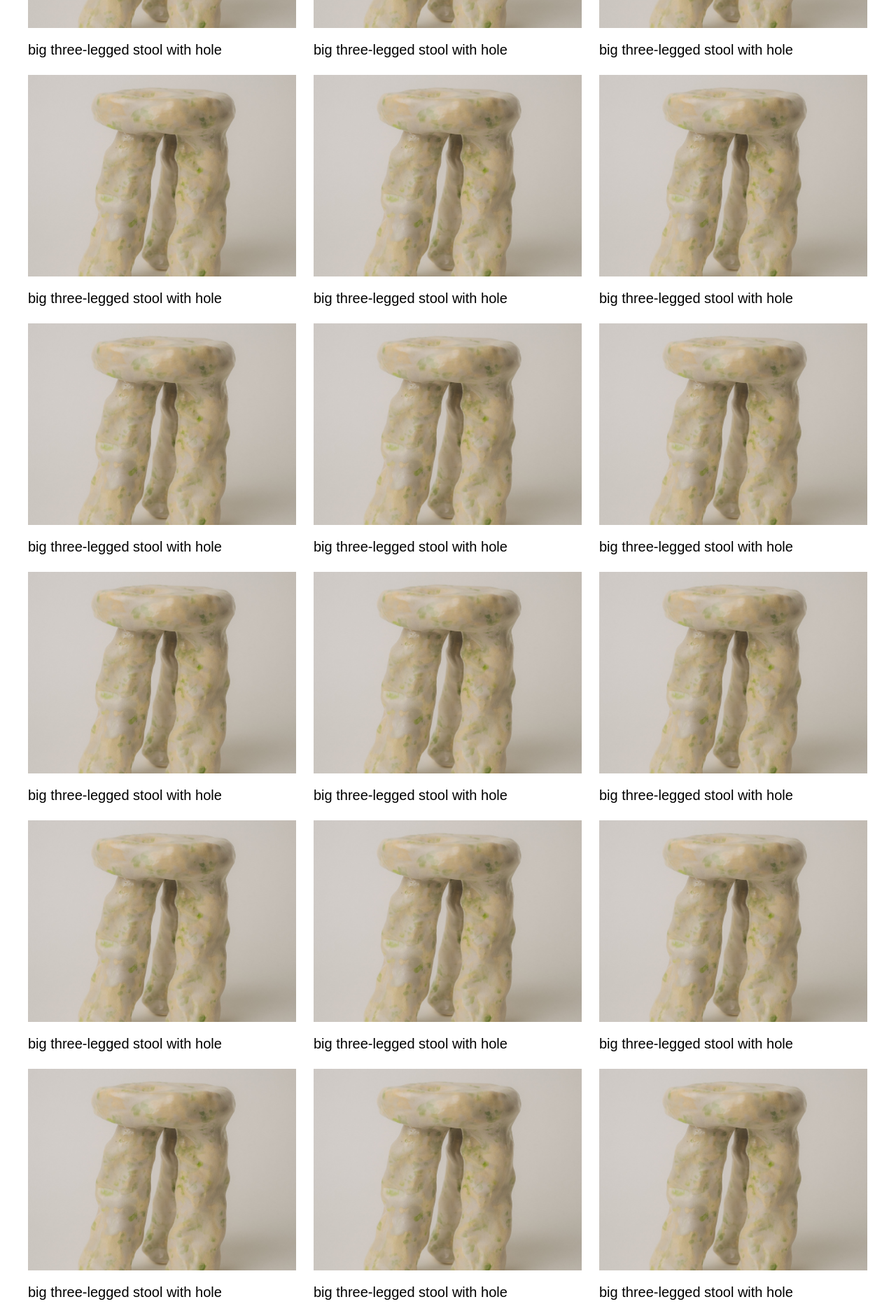
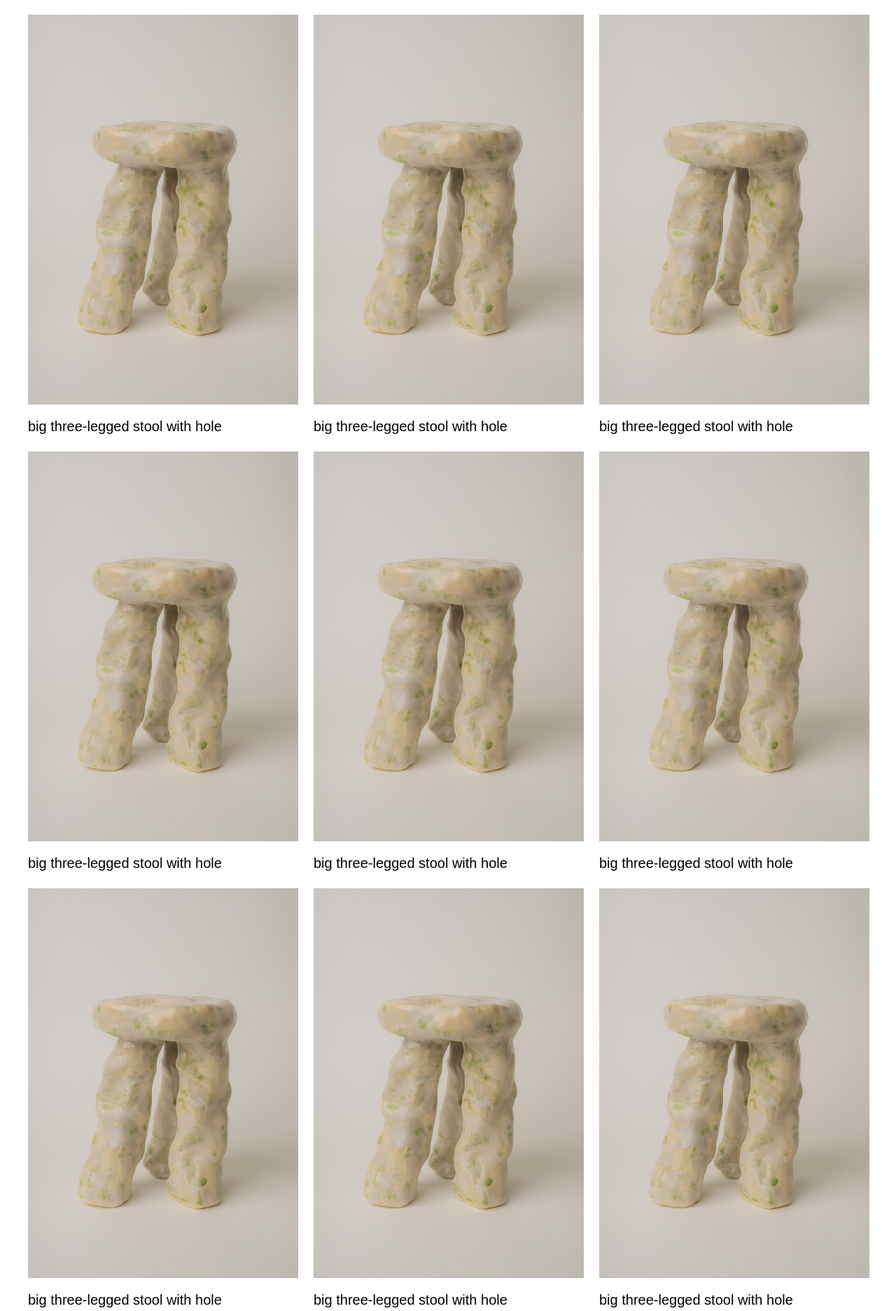
Before and after one commit to BarsBarsovich/factura-web, a website: page app/special-progress.html in a window 1280 px wide. Shown: the part 709-2582 px from the top of the page at 70% size. Drawn offline with Linux system fonts and the light colour scheme.

Commit message:
все исправил

```diff
--- a/app/scss/_common.scss
+++ b/app/scss/_common.scss
@@ -65,5 +65,13 @@ img {
 .mobile {
   @include tablets() {
     height: 100%;
+    width: 100%;
   }
 }
+.ml10 {
+  margin-left: 10px;
+}
+
+.w793 {
+  width: 793px;
+}
--- a/app/scss/components/card.scss
+++ b/app/scss/components/card.scss
@@ -5,6 +5,13 @@
   &__logo {
     max-width: 383px;
     max-height: 288px;
+    &_big {
+      width: 386px;
+      height: 557px;
+      @include phones() {
+        width: 100%;
+      }
+    }
   }
 
   &__title {
@@ -68,7 +75,7 @@
 
   &_big {
     grid-column: span 2;
-    @include phones(){
+    @include phones() {
       grid-column: span 1;
     }
   }
--- a/app/special-progress.html
+++ b/app/special-progress.html
@@ -30,258 +30,258 @@
       <main class="main">
         <div class="gallery">
           <div class="gallery__container container">
-            <div class="card">
-              <picture>
+            <a href="#" class="card">
+              <picture class="mobile">
                 <img
                   src="./img/chair.png"
                   loading="lazy"
                   srcset="./img/chair.png 2x"
                   alt=""
-                  class="card__logo"
+                  class="card__logo_big"
                 />
               </picture>
               <span class="card__title">big three-legged stool with hole</span>
-            </div>
-            <div class="card">
-              <picture>
+            </a>
+            <a href="#" class="card">
+              <picture class="mobile">
                 <img
                   src="./img/chair.png"
                   loading="lazy"
                   srcset="./img/chair.png 2x"
                   alt=""
-                  class="card__logo"
+                  class="card__logo_big"
                 />
               </picture>
               <span class="card__title">big three-legged stool with hole</span>
-            </div>
-            <div class="card">
-              <picture>
+            </a>
+            <a href="#" class="card">
+              <picture class="mobile">
                 <img
                   src="./img/chair.png"
                   loading="lazy"
                   srcset="./img/chair.png 2x"
                   alt=""
-                  class="card__logo"
+                  class="card__logo_big"
                 />
               </picture>
               <span class="card__title">big three-legged stool with hole</span>
-            </div>
-            <div class="card">
-                <picture>
+            </a>
+            <a href="#" class="card">
+                <picture class="mobile">
                   <img
                     src="./img/chair.png"
                     loading="lazy"
                     srcset="./img/chair.png 2x"
                     alt=""
-                    class="card__logo"
+                    class="card__logo_big"
                   />
                 </picture>
                 <span class="card__title">big three-legged stool with hole</span>
-              </div>
-              <div class="card">
-                <picture>
+              </a>
+              <a href="#" class="card">
+                <picture class="mobile">
                   <img
                     src="./img/chair.png"
                     loading="lazy"
                     srcset="./img/chair.png 2x"
                     alt=""
-                    class="card__logo"
+                    class="card__logo_big"
                   />
                 </picture>
                 <span class="card__title">big three-legged stool with hole</span>
-              </div>
-              <div class="card">
-                <picture>
+              </a>
+              <a href="#" class="card">
+                <picture class="mobile">
                   <img
                     src="./img/chair.png"
                     loading="lazy"
                     srcset="./img/chair.png 2x"
                     alt=""
-                    class="card__logo"
+                    class="card__logo_big"
                   />
                 </picture>
                 <span class="card__title">big three-legged stool with hole</span>
-              </div>
-              <div class="card">
-                <picture>
+              </a>
+              <a href="#" class="card">
+                <picture class="mobile">
                   <img
                     src="./img/chair.png"
                     loading="lazy"
                     srcset="./img/chair.png 2x"
                     alt=""
-                    class="card__logo"
+                    class="card__logo_big"
                   />
                 </picture>
                 <span class="card__title">big three-legged stool with hole</span>
-              </div>
-              <div class="card">
-                <picture>
+              </a>
+              <a href="#" class="card">
+                <picture class="mobile">
                   <img
                     src="./img/chair.png"
                     loading="lazy"
                     srcset="./img/chair.png 2x"
                     alt=""
-                    class="card__logo"
+                    class="card__logo_big"
                   />
                 </picture>
                 <span class="card__title">big three-legged stool with hole</span>
-              </div>
-              <div class="card">
-                <picture>
+              </a>
+              <a href="#" class="card">
+                <picture class="mobile">
                   <img
                     src="./img/chair.png"
                     loading="lazy"
                     srcset="./img/chair.png 2x"
                     alt=""
-                    class="card__logo"
+                    class="card__logo_big"
                   />
                 </picture>
                 <span class="card__title">big three-legged stool with hole</span>
-              </div>
-              <div class="card">
-                <picture>
+              </a>
+              <a href="#" class="card">
+                <picture class="mobile">
                   <img
                     src="./img/chair.png"
                     loading="lazy"
                     srcset="./img/chair.png 2x"
                     alt=""
-                    class="card__logo"
+                    class="card__logo_big"
                   />
                 </picture>
                 <span class="card__title">big three-legged stool with hole</span>
-              </div>
-              <div class="card">
-                <picture>
+              </a>
+              <a href="#" class="card">
+                <picture class="mobile">
                   <img
                     src="./img/chair.png"
                     loading="lazy"
                     srcset="./img/chair.png 2x"
                     alt=""
-                    class="card__logo"
+                    class="card__logo_big"
                   />
                 </picture>
                 <span class="card__title">big three-legged stool with hole</span>
-              </div>
-              <div class="card">
-                <picture>
+              </a>
+              <dia href="#"v class="card">
+                <picture class="mobile">
                   <img
                     src="./img/chair.png"
                     loading="lazy"
                     srcset="./img/chair.png 2x"
                     alt=""
-                    class="card__logo"
+                    class="card__logo_big"
                   />
                 </picture>
                 <span class="card__title">big three-legged stool with hole</span>
-              </div>
-              <div class="card">
-                <picture>
+              </dia>
+              <a href="#" class="card">
+                <picture class="mobile">
                   <img
                     src="./img/chair.png"
                     loading="lazy"
                     srcset="./img/chair.png 2x"
                     alt=""
-                    class="card__logo"
+                    class="card__logo_big"
                   />
                 </picture>
                 <span class="card__title">big three-legged stool with hole</span>
-              </div>
-              <div class="card">
-                <picture>
+              </a>
+              <a href="#" class="card">
+                <picture class="mobile">
                   <img
                     src="./img/chair.png"
                     loading="lazy"
                     srcset="./img/chair.png 2x"
                     alt=""
-                    class="card__logo"
+                    class="card__logo_big"
                   />
                 </picture>
                 <span class="card__title">big three-legged stool with hole</span>
-              </div>
-              <div class="card">
-                <picture>
+              </a>
+              <a href="#" class="card">
+                <picture class="mobile">
                   <img
                     src="./img/chair.png"
                     loading="lazy"
                     srcset="./img/chair.png 2x"
                     alt=""
-                    class="card__logo"
+                    class="card__logo_big"
                   />
                 </picture>
                 <span class="card__title">big three-legged stool with hole</span>
-              </div>
-              <div class="card">
-                <picture>
+              </a>
+              <a href="#" class="card">
+                <picture class="mobile">
                   <img
                     src="./img/chair.png"
                     loading="lazy"
                     srcset="./img/chair.png 2x"
                     alt=""
-                    class="card__logo"
+                    class="card__logo_big"
                   />
                 </picture>
                 <span class="card__title">big three-legged stool with hole</span>
-              </div>
+              </a>
               <div class="card">
-                <picture>
+                <picture class="mobile">
                   <img
                     src="./img/chair.png"
                     loading="lazy"
                     srcset="./img/chair.png 2x"
                     alt=""
-                    class="card__logo"
+                    class="card__logo_big"
                   />
                 </picture>
                 <span class="card__title">big three-legged stool with hole</span>
               </div>
-              <div class="card">
-                <picture>
+              <a href="#" class="card">
+                <picture class="mobile">
                   <img
                     src="./img/chair.png"
                     loading="lazy"
                     srcset="./img/chair.png 2x"
                     alt=""
-                    class="card__logo"
+                    class="card__logo_big"
                   />
                 </picture>
                 <span class="card__title">big three-legged stool with hole</span>
-              </div>
-              <div class="card">
-                <picture>
+              </a>
+              <a href="#" class="card">
+                <picture class="mobile">
                   <img
                     src="./img/chair.png"
                     loading="lazy"
                     srcset="./img/chair.png 2x"
                     alt=""
-                    class="card__logo"
+                    class="card__logo_big"
                   />
                 </picture>
                 <span class="card__title">big three-legged stool with hole</span>
-              </div>
-              <div class="card">
-                <picture>
+              </a>
+              <a href="#" class="card">
+                <picture class="mobile">
                   <img
                     src="./img/chair.png"
                     loading="lazy"
                     srcset="./img/chair.png 2x"
                     alt=""
-                    class="card__logo"
+                    class="card__logo_big"
                   />
                 </picture>
                 <span class="card__title">big three-legged stool with hole</span>
-              </div>
-              <div class="card">
-                <picture>
+              </a>
+              <a href="#" class="card">
+                <picture class="mobile">
                   <img
                     src="./img/chair.png"
                     loading="lazy"
                     srcset="./img/chair.png 2x"
                     alt=""
-                    class="card__logo"
+                    class="card__logo_big"
                   />
                 </picture>
                 <span class="card__title">big three-legged stool with hole</span>
-              </div>
+              </a>
           </div>
         </div>
       </main>
```
Also changed, not shown: app/contacts.html (+22 -5 lines), app/index.html (+2 -2 lines), app/scss/components/ellipse.scss (+14 -7 lines), app/css/main.css.
